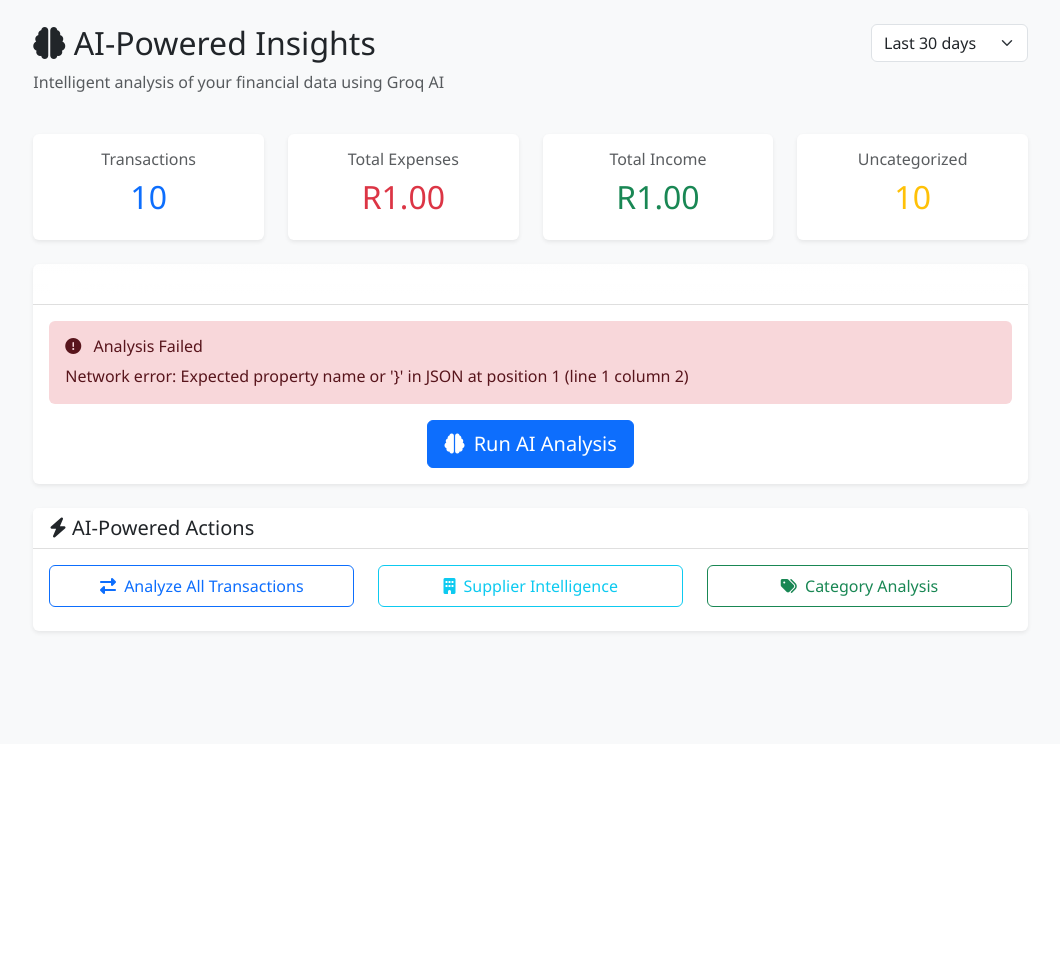
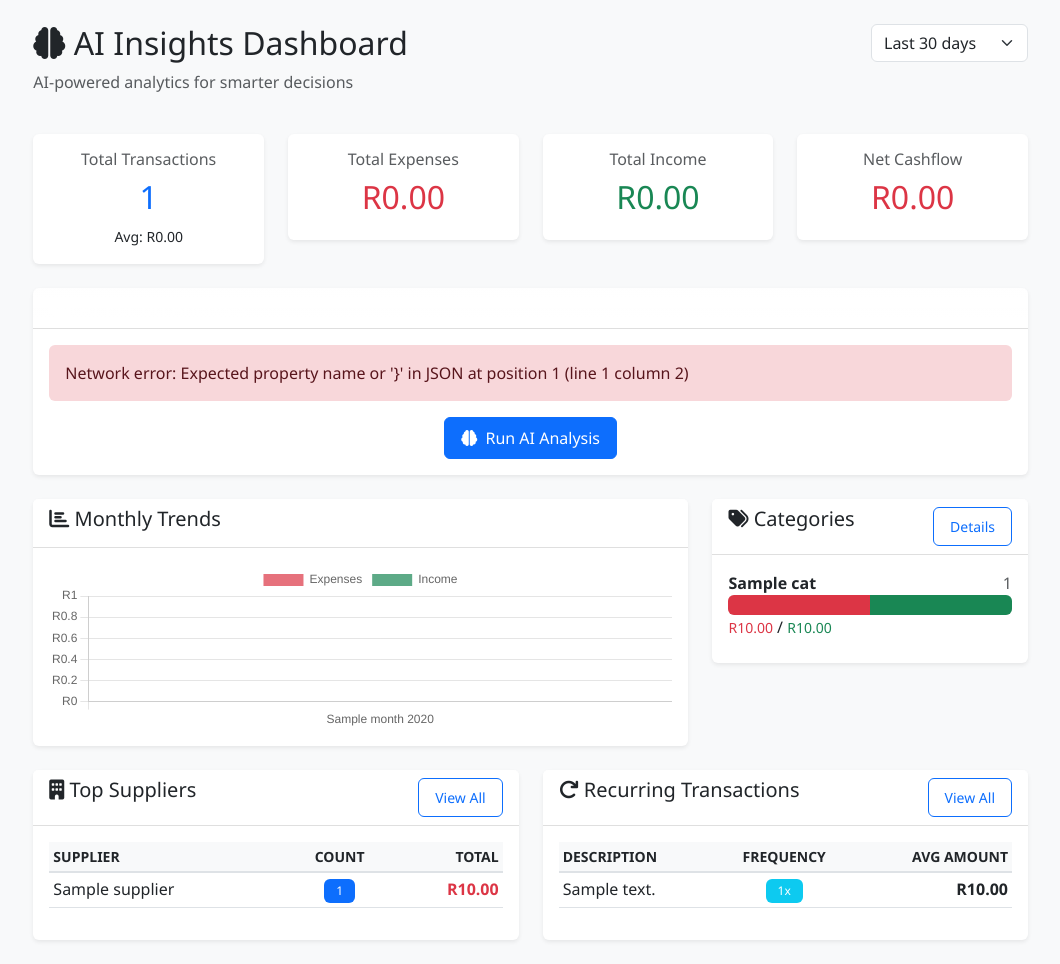
Before and after one commit to MrViincciLeRoy/ls-web, a Python web app: template LiquidSuite/lsuite/templates/ai_insights/dashboard.html in a window 1280 px wide. Shown: the part 56-1020 px from the top of the page, without its empty margins (216-1276 px from the left). Before the commit the page ends 690 px from the top, so only its background shows below. Run offline with Jinja, Linux system fonts and the light colour scheme; the template is opened without the code that fills it: most values are stand-ins (such as "Sample title", 1, 10 or a date in 2020).

Commit message:
Enhance AI Insights Dashboard layout and functionality
Updated the AI Insights dashboard to improve clarity and functionality. Changes include title updates, enhanced content descriptions, and modifications to the analysis functions.

```diff
--- a/LiquidSuite/lsuite/templates/ai_insights/dashboard.html
+++ b/LiquidSuite/lsuite/templates/ai_insights/dashboard.html
@@ -1,16 +1,16 @@
 {% extends "base.html" %}
 
-{% block title %}AI Insights{% endblock %}
+{% block title %}AI Insights Dashboard{% endblock %}
 
 {% block content %}
 <div class="container-fluid mt-4">
     <div class="row mb-4">
         <div class="col">
-            <h2><i class="fas fa-brain"></i> AI-Powered Insights</h2>
-            <p class="text-muted">Intelligent analysis of your financial data using Groq AI</p>
+            <h2><i class="fas fa-brain"></i> AI Insights Dashboard</h2>
+            <p class="text-muted">AI-powered analytics for smarter decisions</p>
         </div>
         <div class="col-auto">
-            <select class="form-select" id="periodSelect" onchange="updatePeriod(this.value)">
+            <select class="form-select" onchange="window.location.href='?days='+this.value">
                 <option value="30" {% if days == 30 %}selected{% endif %}>Last 30 days</option>
                 <option value="90" {% if days == 90 %}selected{% endif %}>Last 90 days</option>
                 <option value="180" {% if days == 180 %}selected{% endif %}>Last 6 months</option>
@@ -19,13 +19,14 @@
         </div>
     </div>
 
-    <!-- Stats Summary -->
+    <!-- Summary Cards -->
     <div class="row mb-4">
         <div class="col-md-3">
             <div class="card border-primary">
                 <div class="card-body text-center">
-                    <h6 class="text-muted">Transactions</h6>
-                    <h2 class="text-primary">{{ stats.total }}</h2>
+                    <h6 class="text-muted">Total Transactions</h6>
+                    <h2 class="text-primary">{{ total_transactions }}</h2>
+                    <small>Avg: R{{ "%.2f"|format(avg_transaction) }}</small>
                 </div>
             </div>
         </div>
@@ -33,7 +34,7 @@
             <div class="card border-danger">
                 <div class="card-body text-center">
                     <h6 class="text-muted">Total Expenses</h6>
-                    <h2 class="text-danger">R{{ "%.2f"|format(stats.total_expenses) }}</h2>
+                    <h2 class="text-danger">R{{ "%.2f"|format(total_expenses) }}</h2>
                 </div>
             </div>
         </div>
@@ -41,15 +42,17 @@
             <div class="card border-success">
                 <div class="card-body text-center">
                     <h6 class="text-muted">Total Income</h6>
-                    <h2 class="text-success">R{{ "%.2f"|format(stats.total_income) }}</h2>
+                    <h2 class="text-success">R{{ "%.2f"|format(total_income) }}</h2>
                 </div>
             </div>
         </div>
         <div class="col-md-3">
-            <div class="card border-warning">
+            <div class="card border-info">
                 <div class="card-body text-center">
-                    <h6 class="text-muted">Uncategorized</h6>
-                    <h2 class="text-warning">{{ stats.uncategorized }}</h2>
+                    <h6 class="text-muted">Net Cashflow</h6>
+                    <h2 class="text-{{ 'success' if total_income > total_expenses else 'danger' }}">
+                        R{{ "%.2f"|format(total_income - total_expenses) }}
+                    </h2>
                 </div>
             </div>
         </div>
@@ -58,44 +61,33 @@
     <!-- AI Analysis Section -->
     <div class="row mb-4">
         <div class="col-md-12">
-            <div class="card">
+            <div class="card border-primary">
                 <div class="card-header bg-gradient" style="background: linear-gradient(135deg, #667eea 0%, #764ba2 100%); color: white;">
-                    <h5 class="mb-0">
-                        <i class="fas fa-robot"></i> AI Analysis
-                    </h5>
+                    <h5 class="mb-0"><i class="fas fa-robot"></i> AI Period Analysis</h5>
                 </div>
                 <div class="card-body">
-                    <div id="aiAnalysisLoading" class="text-center py-5">
-                        <div class="spinner-border text-primary" role="status">
-                            <span class="visually-hidden">Loading...</span>
-                        </div>
-                        <p class="mt-3 text-muted">Analyzing your financial data with AI...</p>
+                    <div id="aiLoading" class="text-center py-4" style="display: none;">
+                        <div class="spinner-border text-primary"></div>
+                        <p class="mt-2 text-muted">AI is analyzing your financial data...</p>
                     </div>
 
-                    <div id="aiAnalysisResult" style="display: none;">
-                        <!-- Overview -->
-                        <div class="mb-4">
+                    <div id="aiResult" style="display: none;">
+                        <div class="row">
+                            <div class="col-md-8">
                                 <h6><i class="fas fa-eye"></i> Overview</h6>
                                 <p id="aiOverview" class="lead"></p>
+
+                                <h6 class="mt-3"><i class="fas fa-lightbulb"></i> Key Insights</h6>
+                                <ul id="aiInsights" class="list-group mb-3"></ul>
                             </div>
-
-                        <!-- Risk Score -->
-                        <div class="mb-4">
+                            <div class="col-md-4">
                                 <h6><i class="fas fa-exclamation-triangle"></i> Risk Assessment</h6>
-                            <div class="d-flex align-items-center gap-3">
-                                <div id="riskBadge"></div>
-                                <div id="savingsPotential"></div>
+                                <div id="riskBadge" class="mb-3"></div>
+                                <div id="savingsPotential" class="mb-3"></div>
                             </div>
                         </div>
 
-                        <!-- Key Insights -->
-                        <div class="mb-4">
-                            <h6><i class="fas fa-lightbulb"></i> Key Insights</h6>
-                            <ul id="aiInsights" class="list-group"></ul>
-                        </div>
-
-                        <!-- Spending Patterns -->
-                        <div class="row mb-4">
+                        <div class="row mt-3">
                             <div class="col-md-4">
                                 <div class="card border-info">
                                     <div class="card-header bg-info text-white">
@@ -128,24 +120,15 @@
                             </div>
                         </div>
 
-                        <!-- Recommendations -->
-                        <div class="mb-4">
-                            <h6><i class="fas fa-tasks"></i> Recommendations</h6>
+                        <h6 class="mt-3"><i class="fas fa-tasks"></i> Recommendations</h6>
                         <div id="aiRecommendations" class="list-group"></div>
                     </div>
-                    </div>
 
-                    <div id="aiAnalysisError" style="display: none;" class="alert alert-danger">
-                        <h6><i class="fas fa-exclamation-circle"></i> Analysis Failed</h6>
-                        <p id="errorMessage" class="mb-0"></p>
-                    </div>
+                    <div id="aiError" style="display: none;" class="alert alert-danger"></div>
 
                     <div class="text-center mt-3">
-                        <button id="analyzeBtn" class="btn btn-primary btn-lg" onclick="runAnalysis()">
+                        <button id="analyzeBtn" class="btn btn-primary" onclick="runAIAnalysis()">
                             <i class="fas fa-brain"></i> Run AI Analysis
-                        </button>
-                        <button id="reanalyzeBtn" class="btn btn-outline-primary" onclick="runAnalysis()" style="display: none;">
-                            <i class="fas fa-redo"></i> Re-analyze
                         </button>
                     </div>
                 </div>
@@ -153,30 +136,115 @@
         </div>
     </div>
 
-    <!-- Quick Actions -->
-    <div class="row mb-4">
-        <div class="col-md-12">
+    <!-- Rest of dashboard content (suppliers, categories, etc.) -->
+    <div class="row">
+        <div class="col-md-8 mb-4">
             <div class="card">
                 <div class="card-header">
-                    <h5 class="mb-0"><i class="fas fa-bolt"></i> AI-Powered Actions</h5>
+                    <h5><i class="fas fa-chart-bar"></i> Monthly Trends</h5>
                 </div>
                 <div class="card-body">
+                    <canvas id="monthlyChart" height="80"></canvas>
+                </div>
+            </div>
+        </div>
+
+        <div class="col-md-4 mb-4">
+            <div class="card">
+                <div class="card-header d-flex justify-content-between">
+                    <h5><i class="fas fa-tags"></i> Categories</h5>
+                    <a href="{{ url_for('ai_insights.categories') }}" class="btn btn-sm btn-outline-primary">Details</a>
+                </div>
+                <div class="card-body" style="max-height: 400px; overflow-y: auto;">
+                    {% for cat in categories[:10] %}
+                    <div class="mb-2">
+                        <div class="d-flex justify-content-between">
+                            <strong>{{ cat.name }}</strong>
+                            <span class="text-muted">{{ cat.count }}</span>
+                        </div>
+                        <div class="progress" style="height: 20px;">
+                            <div class="progress-bar bg-danger"
+                                 style="width: {{ (cat.expenses / (total_expenses or 1)) * 100 }}%">
+                            </div>
+                            <div class="progress-bar bg-success"
+                                 style="width: {{ (cat.income / (total_income or 1)) * 100 }}%">
+                            </div>
+                        </div>
+                        <small class="text-danger">R{{ "%.2f"|format(cat.expenses) }}</small> /
+                        <small class="text-success">R{{ "%.2f"|format(cat.income) }}</small>
+                    </div>
+                    {% endfor %}
+                </div>
+            </div>
+        </div>
+    </div>
+
     <div class="row">
-                        <div class="col-md-4 mb-2">
-                            <a href="{{ url_for('gmail.transactions') }}" class="btn btn-outline-primary w-100">
-                                <i class="fas fa-exchange-alt"></i> Analyze All Transactions
-                            </a>
+        <div class="col-md-6 mb-4">
+            <div class="card">
+                <div class="card-header d-flex justify-content-between">
+                    <h5><i class="fas fa-building"></i> Top Suppliers</h5>
+                    <a href="{{ url_for('ai_insights.suppliers') }}" class="btn btn-sm btn-outline-primary">View All</a>
                 </div>
-                        <div class="col-md-4 mb-2">
-                            <a href="{{ url_for('insights.suppliers') }}" class="btn btn-outline-info w-100">
-                                <i class="fas fa-building"></i> Supplier Intelligence
-                            </a>
+                <div class="card-body">
+                    <div class="table-responsive">
+                        <table class="table table-sm table-hover">
+                            <thead>
+                                <tr>
+                                    <th>Supplier</th>
+                                    <th class="text-center">Count</th>
+                                    <th class="text-end">Total</th>
+                                </tr>
+                            </thead>
+                            <tbody>
+                                {% for supplier in top_suppliers[:10] %}
+                                <tr>
+                                    <td>{{ supplier.name[:40] }}</td>
+                                    <td class="text-center">
+                                        <span class="badge bg-primary">{{ supplier.count }}</span>
+                                    </td>
+                                    <td class="text-end text-danger">
+                                        <strong>R{{ "%.2f"|format(supplier.total) }}</strong>
+                                    </td>
+                                </tr>
+                                {% endfor %}
+                            </tbody>
+                        </table>
                     </div>
-                        <div class="col-md-4 mb-2">
-                            <a href="{{ url_for('insights.categories') }}" class="btn btn-outline-success w-100">
-                                <i class="fas fa-tags"></i> Category Analysis
-                            </a>
                 </div>
+            </div>
+        </div>
+
+        <div class="col-md-6 mb-4">
+            <div class="card">
+                <div class="card-header d-flex justify-content-between">
+                    <h5><i class="fas fa-redo"></i> Recurring Transactions</h5>
+                    <a href="{{ url_for('ai_insights.recurring') }}" class="btn btn-sm btn-outline-primary">View All</a>
+                </div>
+                <div class="card-body">
+                    <div class="table-responsive">
+                        <table class="table table-sm table-hover">
+                            <thead>
+                                <tr>
+                                    <th>Description</th>
+                                    <th class="text-center">Frequency</th>
+                                    <th class="text-end">Avg Amount</th>
+                                </tr>
+                            </thead>
+                            <tbody>
+                                {% for trans in recurring_transactions[:10] %}
+                                <tr>
+                                    <td>{{ trans.description[:40] }}</td>
+                                    <td class="text-center">
+                                        <span class="badge bg-info">{{ trans.count }}x</span>
+                                    </td>
+                                    <td class="text-end">
+                                        <strong>R{{ "%.2f"|format(trans.avg_amount) }}</strong>
+                                    </td>
+                                </tr>
+                                {% endfor %}
+                            </tbody>
+                        </table>
                     </div>
                 </div>
             </div>
@@ -184,24 +252,20 @@
     </div>
 </div>
 
+<script src="https://cdn.jsdelivr.net/npm/chart.js@3.9.1/dist/chart.min.js"></script>
 <script>
 let currentPeriod = {{ days }};
 
-function updatePeriod(days) {
-    window.location.href = '?days=' + days;
-}
+function runAIAnalysis() {
+    const loading = document.getElementById('aiLoading');
+    const result = document.getElementById('aiResult');
+    const error = document.getElementById('aiError');
+    const btn = document.getElementById('analyzeBtn');
 
-function runAnalysis() {
-    const loadingDiv = document.getElementById('aiAnalysisLoading');
-    const resultDiv = document.getElementById('aiAnalysisResult');
-    const errorDiv = document.getElementById('aiAnalysisError');
-    const analyzeBtn = document.getElementById('analyzeBtn');
-    const reanalyzeBtn = document.getElementById('reanalyzeBtn');
-
-    loadingDiv.style.display = 'block';
-    resultDiv.style.display = 'none';
-    errorDiv.style.display = 'none';
-    analyzeBtn.style.display = 'none';
+    loading.style.display = 'block';
+    result.style.display = 'none';
+    error.style.display = 'none';
+    btn.disabled = true;
 
     const formData = new FormData();
     formData.append('days', currentPeriod);
@@ -212,81 +276,109 @@ function runAnalysis() {
     })
     .then(response => response.json())
     .then(data => {
-        loadingDiv.style.display = 'none';
+        loading.style.display = 'none';
+        btn.disabled = false;
 
         if (data.success) {
             displayAnalysis(data.analysis);
-            resultDiv.style.display = 'block';
-            reanalyzeBtn.style.display = 'inline-block';
+            result.style.display = 'block';
         } else {
-            errorDiv.style.display = 'block';
-            document.getElementById('errorMessage').textContent = data.message;
-            analyzeBtn.style.display = 'inline-block';
+            error.textContent = data.message;
+            error.style.display = 'block';
         }
     })
-    .catch(error => {
-        loadingDiv.style.display = 'none';
-        errorDiv.style.display = 'block';
-        document.getElementById('errorMessage').textContent = 'Network error: ' + error.message;
-        analyzeBtn.style.display = 'inline-block';
+    .catch(err => {
+        loading.style.display = 'none';
+        btn.disabled = false;
+        error.textContent = 'Network error: ' + err.message;
+        error.style.display = 'block';
     });
 }
 
 function displayAnalysis(analysis) {
-    document.getElementById('aiOverview').textContent = analysis.overview || 'No overview available';
+    document.getElementById('aiOverview').textContent = analysis.overview || '';
 
-    const riskColors = {
-        'LOW': 'success',
-        'MEDIUM': 'warning',
-        'HIGH': 'danger'
-    };
+    const riskColors = {'LOW': 'success', 'MEDIUM': 'warning', 'HIGH': 'danger'};
     const riskColor = riskColors[analysis.risk_score] || 'secondary';
     document.getElementById('riskBadge').innerHTML =
         `<span class="badge bg-${riskColor} fs-5">Risk: ${analysis.risk_score}</span>`;
 
     document.getElementById('savingsPotential').innerHTML =
-        `<span class="badge bg-info fs-5">Savings Potential: ${analysis.savings_potential}</span>`;
+        `<span class="badge bg-info fs-5">Savings: ${analysis.savings_potential}</span>`;
 
-    const insightsList = document.getElementById('aiInsights');
-    insightsList.innerHTML = '';
+    const insights = document.getElementById('aiInsights');
+    insights.innerHTML = '';
     (analysis.key_insights || []).forEach(insight => {
-        insightsList.innerHTML += `<li class="list-group-item"><i class="fas fa-check-circle text-primary"></i> ${insight}</li>`;
+        insights.innerHTML += `<li class="list-group-item">${insight}</li>`;
     });
 
-    const observationsList = document.getElementById('aiObservations');
-    observationsList.innerHTML = '';
-    (analysis.spending_patterns?.observations || []).forEach(obs => {
-        observationsList.innerHTML += `<li class="mb-2"><i class="fas fa-circle text-info" style="font-size: 8px;"></i> ${obs}</li>`;
+    const obs = document.getElementById('aiObservations');
+    obs.innerHTML = '';
+    (analysis.spending_patterns?.observations || []).forEach(o => {
+        obs.innerHTML += `<li class="mb-2"><i class="fas fa-circle text-info" style="font-size: 8px;"></i> ${o}</li>`;
     });
 
-    const concernsList = document.getElementById('aiConcerns');
-    concernsList.innerHTML = '';
-    (analysis.spending_patterns?.concerns || []).forEach(concern => {
-        concernsList.innerHTML += `<li class="mb-2"><i class="fas fa-exclamation-triangle text-warning"></i> ${concern}</li>`;
+    const concerns = document.getElementById('aiConcerns');
+    concerns.innerHTML = '';
+    (analysis.spending_patterns?.concerns || []).forEach(c => {
+        concerns.innerHTML += `<li class="mb-2"><i class="fas fa-exclamation-triangle text-warning"></i> ${c}</li>`;
     });
 
-    const opportunitiesList = document.getElementById('aiOpportunities');
-    opportunitiesList.innerHTML = '';
-    (analysis.spending_patterns?.opportunities || []).forEach(opp => {
-        opportunitiesList.innerHTML += `<li class="mb-2"><i class="fas fa-arrow-up text-success"></i> ${opp}</li>`;
+    const opps = document.getElementById('aiOpportunities');
+    opps.innerHTML = '';
+    (analysis.spending_patterns?.opportunities || []).forEach(o => {
+        opps.innerHTML += `<li class="mb-2"><i class="fas fa-arrow-up text-success"></i> ${o}</li>`;
     });
 
-    const recommendationsDiv = document.getElementById('aiRecommendations');
-    recommendationsDiv.innerHTML = '';
+    const recs = document.getElementById('aiRecommendations');
+    recs.innerHTML = '';
     (analysis.recommendations || []).forEach((rec, idx) => {
-        recommendationsDiv.innerHTML += `
+        recs.innerHTML += `
             <div class="list-group-item">
-                <div class="d-flex w-100 justify-content-between">
                 <h6 class="mb-1"><i class="fas fa-star text-warning"></i> Recommendation ${idx + 1}</h6>
-                </div>
                 <p class="mb-0">${rec}</p>
             </div>`;
     });
 }
 
-{% if transaction_count > 0 %}
+// Monthly chart
+var ctx = document.getElementById('monthlyChart').getContext('2d');
+new Chart(ctx, {
+    type: 'bar',
+    data: {
+        labels: [{% for m in monthly_trends %}'{{ m.month }} {{ m.year }}',{% endfor %}],
+        datasets: [
+            {
+                label: 'Expenses',
+                data: [{% for m in monthly_trends %}{{ m.expenses }},{% endfor %}],
+                backgroundColor: 'rgba(220, 53, 69, 0.7)'
+            },
+            {
+                label: 'Income',
+                data: [{% for m in monthly_trends %}{{ m.income }},{% endfor %}],
+                backgroundColor: 'rgba(25, 135, 84, 0.7)'
+            }
+        ]
+    },
+    options: {
+        responsive: true,
+        scales: {
+            y: {
+                beginAtZero: true,
+                ticks: {
+                    callback: function(value) {
+                        return 'R' + value.toLocaleString();
+                    }
+                }
+            }
+        }
+    }
+});
+
+// Auto-run analysis if data available
+{% if total_transactions > 0 %}
 document.addEventListener('DOMContentLoaded', function() {
-    runAnalysis();
+    runAIAnalysis();
 });
 {% endif %}
 </script>
```
Lines whose indentation alone changed are shown as unchanged.
